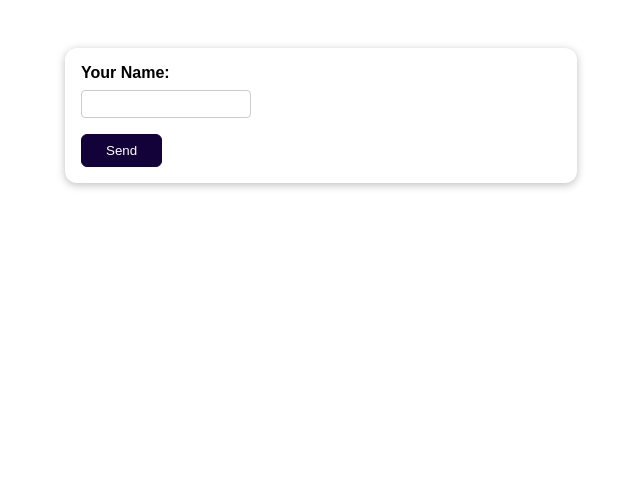
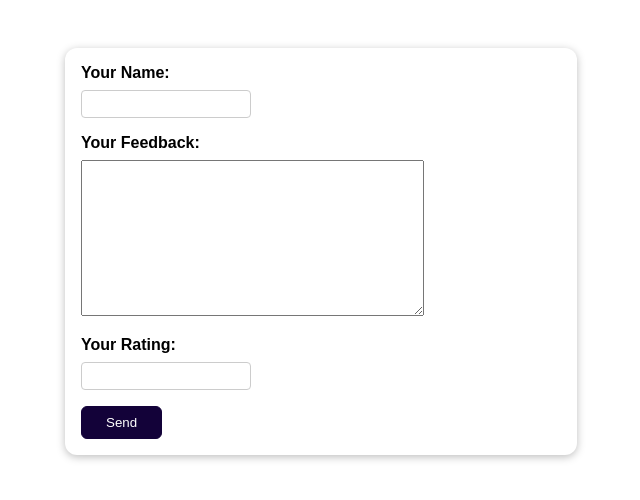
Before and after one commit to torcuata22/feedback, a Django app: page / in a window 1280 px wide. Shown: the top 500 px of the page, without its empty margins (319-959 px from the left). Run offline with Django 4.2, Linux system fonts and the light colour scheme.

Commit message:
added form fields

```diff
--- a/feedback/reviews/forms.py
+++ b/feedback/reviews/forms.py
@@ -5,3 +5,5 @@ class ReviewForm(forms.Form):
         "required": "Your name must not be empty",
         "max_length": "Please enter a shorter name"
     })
+    review_text = forms.CharField(label= "Your Feedback", widget=forms.Textarea, max_length=200)
+    rating=forms.IntegerField(label="Your Rating", min_value=1, max_value=5)
--- a/feedback/reviews/templates/reviews/review.html
+++ b/feedback/reviews/templates/reviews/review.html
@@ -13,10 +13,22 @@
     <form method="POST">
         {% csrf_token %}
         <div class="form-control {% if form.user_name.errors %} errors{% endif %}">
-        {{ form.user_name.label_tag }}
-        {{ form.user_name }}
-        {{ form.user_name.errors }}
-    </div>
+            {{ form.user_name.label_tag }}
+            {{ form.user_name }}
+            {{ form.user_name.errors }}
+        </div>
+
+        <div class="form-control {% if form.review_text.errors %} errors{% endif %}">
+            {{ form.review_text.label_tag }}
+            {{ form.review_text }}
+            {{ form.review_text.errors }}
+        </div>
+
+        <div class="form-control {% if form.rating.errors %} errors{% endif %}">
+            {{ form.rating.label_tag }}
+            {{ form.rating }}
+            {{ form.rating.errors }}
+        </div>
         <button type="submit">Send</button>
 
 
```
